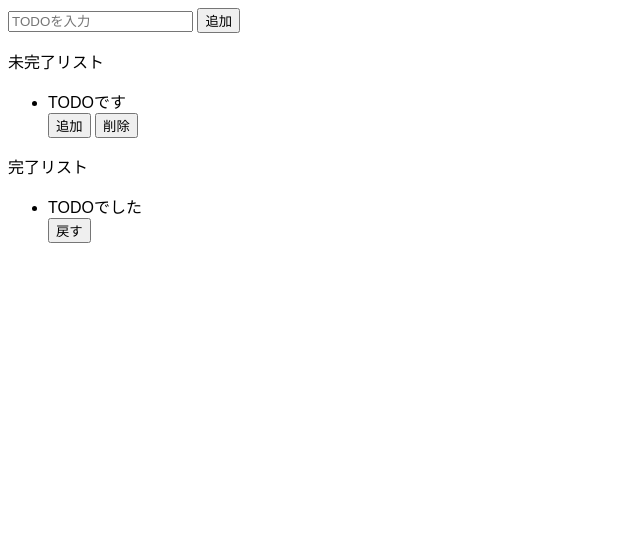
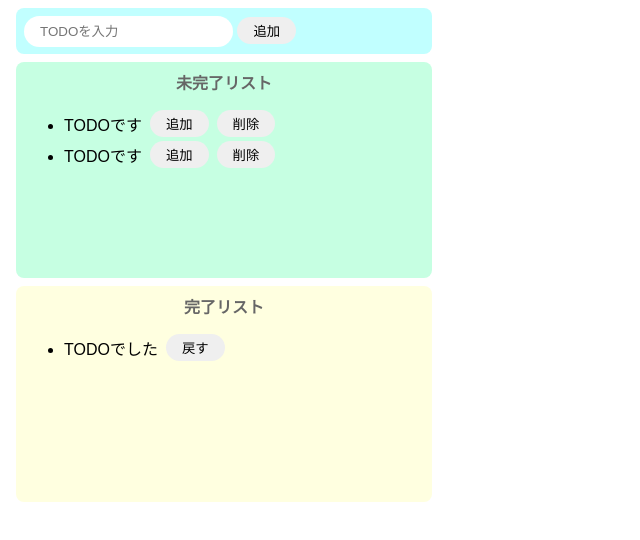
Before and after one commit to hasegawa-yoshi/todo-js, a website built with Parcel: page index.html in a window 1280 px wide. Shown: the whole page, without its empty margins (0-640 px from the left). Built offline with nearby package versions, Linux system fonts and the light colour scheme.

Commit message:
HTMLコード追加、CSSコード追加

```diff
--- a/index.html
+++ b/index.html
@@ -6,24 +6,29 @@
   </head>
 
   <body>
-    <div>
+    <div class="input-area">
       <input placeholder="TODOを入力" />
       <button>追加</button>
     </div>
-    <div>
-      <p>未完了リスト</p>
+    <div class="incomplete-area">
+      <p class="title">未完了リスト</p>
       <ul>
-        <div>
+        <div class="list-row">
+          <li>TODOです</li>
+          <button>追加</button>
+          <button>削除</button>
+        </div>
+        <div class="list-row">
           <li>TODOです</li>
           <button>追加</button>
           <button>削除</button>
         </div>
       </ul>
     </div>
-    <div>
-      <p>完了リスト</p>
+    <div class="complete-area">
+      <p class="title">完了リスト</p>
       <ul>
-        <div>
+        <div class="list-row">
           <li>TODOでした</li>
           <button>戻す</button>
         </div>
--- a/src/styles.css
+++ b/src/styles.css
@@ -1,3 +1,67 @@
 body {
   font-family: sans-serif;
 }
+
+.input-area {
+  background-color: #c1ffff;
+  width: 400px;
+  height: 30px;
+  padding: 8px;
+  margin: 8px;
+  border-radius: 8px;
+}
+
+input {
+  border-radius: 16px;
+  border: none;
+  padding: 8px 16px;
+  outline: none;
+}
+
+button {
+  border-radius: 16px;
+  border: none;
+  padding: 4px 16px;
+  margin-right: 8px;
+}
+
+button:hover {
+  background-color: #ff7fff;
+  color: #fff;
+  cursor: pointer;
+}
+
+li {
+  margin-right: 8px;
+}
+
+.title {
+  text-align: center;
+  margin-top: 0;
+  font-weight: bold;
+  color: #666;
+}
+
+.list-row {
+  display: flex;
+  align-items: center;
+  padding-bottom: 4px;
+}
+
+.incomplete-area {
+  background-color: #c6ffe2;
+  width: 400px;
+  min-height: 200px;
+  padding: 8px;
+  margin: 8px;
+  border-radius: 8px;
+}
+
+.complete-area {
+  background-color: #ffffe0;
+  width: 400px;
+  min-height: 200px;
+  padding: 8px;
+  margin: 8px;
+  border-radius: 8px;
+}
```
